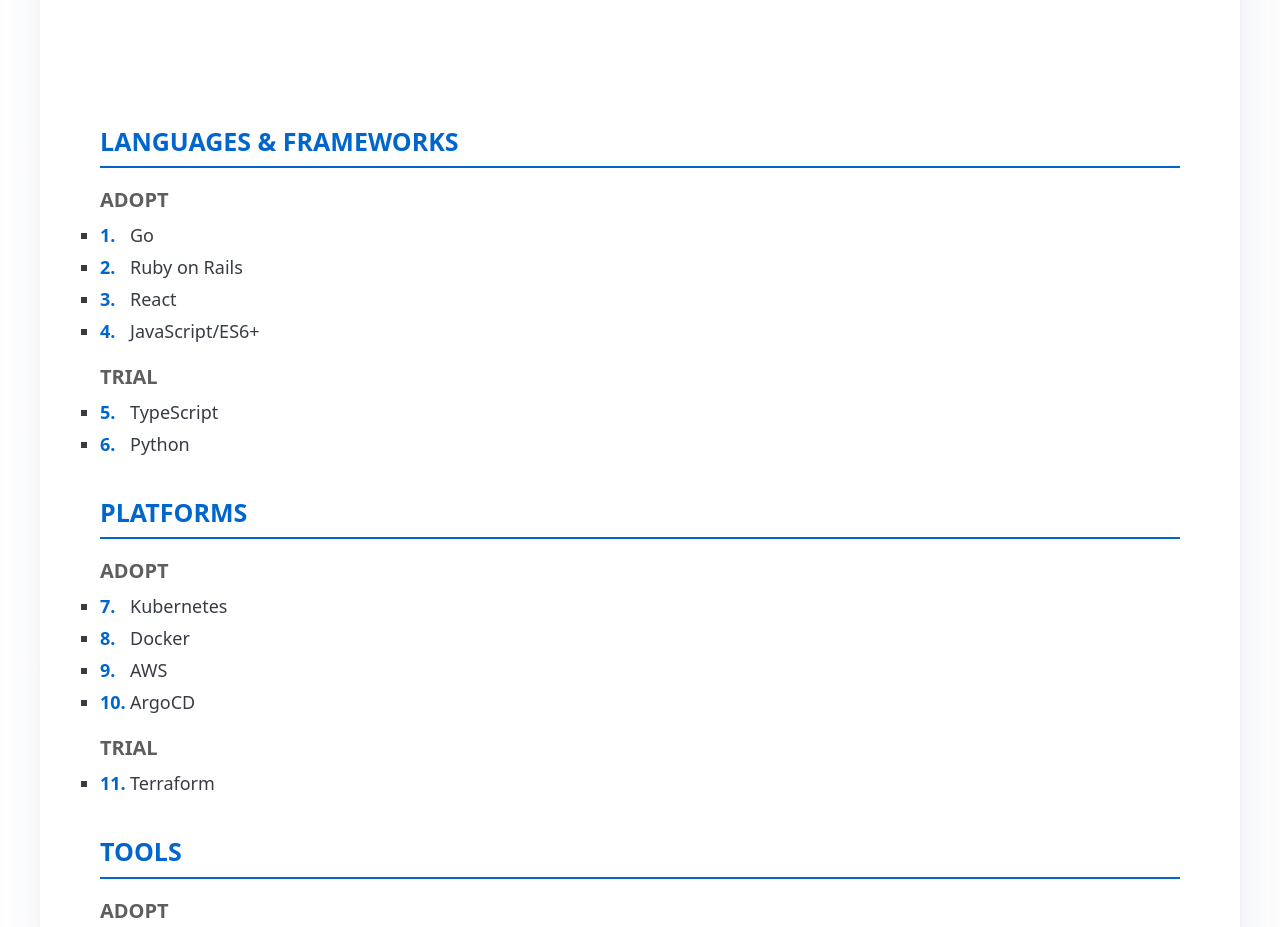
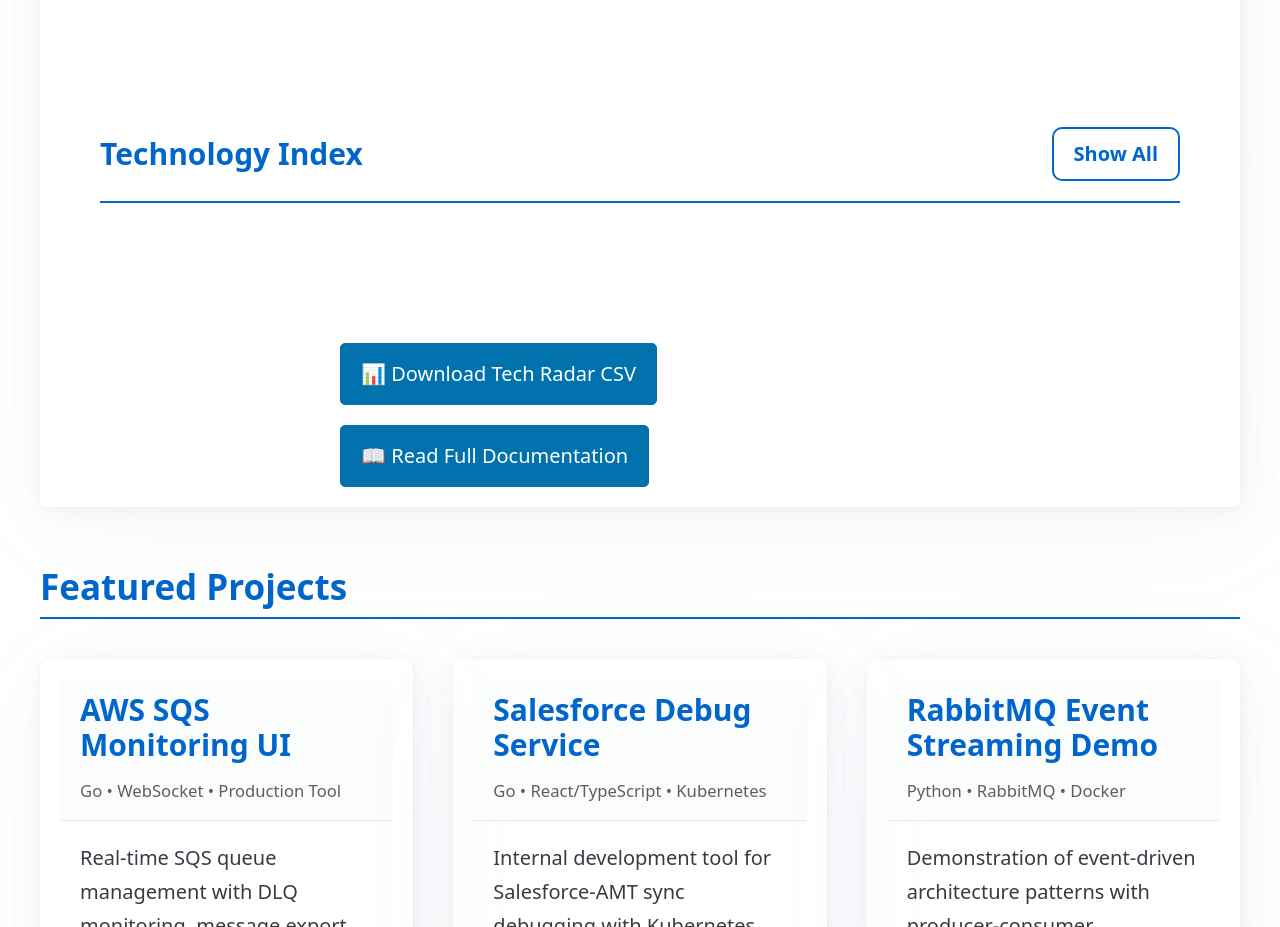
Before and after one commit to cjunks94/resume-improvements, a website: page index.html in a window 1280 px wide. Shown: the part 2380-3307 px from the top of the page. Drawn offline with nearby package versions, Linux system fonts and the light colour scheme.

Commit message:
fix: improve tech radar dark mode contrast and add collapsible legend
- Add CSS variables for radar colors that adapt to light/dark mode
  - Light mode: WCAG AAA dark colors (#1a3009, #003840, #3d3800)
  - Dark mode: Bright saturated colors (#5ba300, #009eb0, #c7ba00)
- Make legend collapsible/collapsed by default to reduce page length
- Add Show All/Hide All toggle button with ARIA attributes
- Update radar.js to resolve CSS variables to actual colors for SVG
- Update NEW indicator to use CSS variable (var(--radar-new))

Fixes dark mode readability issue where dark colors were invisible on dark backgrounds.

```diff
--- a/index.html
+++ b/index.html
@@ -178,9 +178,9 @@
                 { name: "techniques" }
               ],
               rings: [
-                { name: "adopt", color: "#1a3009" },  // Very dark green - WCAG AAA compliant
-                { name: "trial", color: "#003840" },  // Very dark teal - WCAG AAA compliant
-                { name: "assess", color: "#3d3800" }  // Very dark yellow-brown - WCAG AAA compliant
+                { name: "adopt", color: "var(--radar-adopt)" },
+                { name: "trial", color: "var(--radar-trial)" },
+                { name: "assess", color: "var(--radar-assess)" }
               ],
               entries: data.map(d => ({
                 quadrant: d.quadrant,
--- a/radar.js
+++ b/radar.js
@@ -5,6 +5,17 @@
  */
 
 const radar_visualization = function(config) {
+  // Helper function to resolve CSS variable colors
+  const resolveColor = function(color) {
+    if (color.startsWith('var(')) {
+      // Extract variable name from var(--variable-name)
+      const varName = color.match(/var\((--[\w-]+)\)/)[1];
+      // Get computed value from root element
+      return getComputedStyle(document.documentElement).getPropertyValue(varName).trim();
+    }
+    return color;
+  };
+
   // Configuration defaults
   const cfg = {
     svg_id: config.svg_id || "radar",
@@ -17,7 +28,7 @@
     },
     title: config.title || "Tech Radar",
     quadrants: config.quadrants || [],
-    rings: config.rings || [],
+    rings: config.rings.map(r => ({ ...r, color: resolveColor(r.color) })) || [],
     entries: config.entries || []
   };
 
@@ -256,8 +267,40 @@
   const legendContainer = d3.select("#radar-legend");
   legendContainer.selectAll("*").remove();
 
+  // Add header with toggle button
+  const header = legendContainer.append("div")
+    .attr("class", "radar-legend__header");
+
+  header.append("h3")
+    .attr("class", "radar-legend__title")
+    .text("Technology Index");
+
+  const toggleBtn = header.append("button")
+    .attr("class", "radar-legend__toggle")
+    .attr("aria-expanded", "false")
+    .attr("aria-controls", "radar-legend-content")
+    .text("Show All");
+
+  // Content container (collapsed by default)
+  const content = legendContainer.append("div")
+    .attr("id", "radar-legend-content")
+    .attr("class", "radar-legend__content")
+    .attr("aria-hidden", "true")
+    .style("max-height", "0");
+
+  // Toggle functionality
+  toggleBtn.on("click", function() {
+    const isExpanded = toggleBtn.attr("aria-expanded") === "true";
+    toggleBtn
+      .attr("aria-expanded", !isExpanded)
+      .text(isExpanded ? "Show All" : "Hide All");
+    content
+      .attr("aria-hidden", isExpanded)
+      .style("max-height", isExpanded ? "0" : "none");
+  });
+
   Object.keys(legend).forEach(quadrant => {
-    const section = legendContainer.append("div")
+    const section = content.append("div")
       .attr("class", "legend-quadrant")
       .style("margin-bottom", "2rem");
 
@@ -298,7 +341,7 @@
         if (item.moved > 0) {
           li.append("span")
             .style("margin-left", "0.5rem")
-            .style("color", "#1a3009")  // Very dark green for WCAG AAA compliance
+            .style("color", "var(--radar-new)")
             .style("font-weight", "bold")
             .text("▲ NEW");
         }
--- a/styles.css
+++ b/styles.css
@@ -17,6 +17,31 @@
     --spacing-xl: 4rem;
     --border-radius: 0.5rem;
     --transition-speed: 0.3s;
+
+    /* Tech Radar Colors - Light Mode (WCAG AAA on white) */
+    --radar-adopt: #1a3009;     /* Very dark green */
+    --radar-trial: #003840;     /* Very dark teal */
+    --radar-assess: #3d3800;    /* Very dark yellow-brown */
+    --radar-new: #1a3009;       /* Dark green for NEW indicator */
+}
+
+/* Dark mode color overrides */
+@media (prefers-color-scheme: dark) {
+    :root:not([data-theme="light"]) {
+        /* Tech Radar Colors - Dark Mode (bright, saturated colors) */
+        --radar-adopt: #5ba300;     /* Bright green */
+        --radar-trial: #009eb0;     /* Bright teal */
+        --radar-assess: #c7ba00;    /* Bright yellow */
+        --radar-new: #5ba300;       /* Bright green for NEW indicator */
+    }
+}
+
+/* Explicit dark theme (if Pico sets data-theme) */
+[data-theme="dark"] {
+    --radar-adopt: #5ba300;
+    --radar-trial: #009eb0;
+    --radar-assess: #c7ba00;
+    --radar-new: #5ba300;
 }
 
 /* ==========================================================================
@@ -344,6 +369,56 @@
     background: var(--card-background-color);
     border: 1px solid var(--card-border-color);
     border-radius: var(--border-radius);
+}
+
+.radar-legend__header {
+    display: flex;
+    justify-content: space-between;
+    align-items: center;
+    margin-bottom: var(--spacing-md);
+    padding-bottom: var(--spacing-sm);
+    border-bottom: 2px solid var(--color-primary);
+}
+
+.radar-legend__title {
+    margin: 0;
+    color: var(--color-primary);
+    font-size: 1.5rem;
+}
+
+.radar-legend__toggle {
+    background: transparent;
+    border: 2px solid var(--color-primary);
+    color: var(--color-primary);
+    padding: var(--spacing-xs) var(--spacing-sm);
+    border-radius: var(--border-radius);
+    cursor: pointer;
+    font-weight: 600;
+    transition: all var(--transition-speed) ease;
+    min-width: 100px;
+}
+
+.radar-legend__toggle:hover {
+    background: var(--color-primary);
+    color: #fff;
+}
+
+.radar-legend__toggle:focus {
+    outline: 3px solid var(--color-primary);
+    outline-offset: 2px;
+}
+
+.radar-legend__content {
+    overflow: hidden;
+    transition: max-height var(--transition-speed) ease;
+}
+
+.radar-legend__content[aria-hidden="true"] {
+    max-height: 0;
+}
+
+.radar-legend__content[aria-hidden="false"] {
+    max-height: none;
 }
 
 .legend-quadrant {
```
